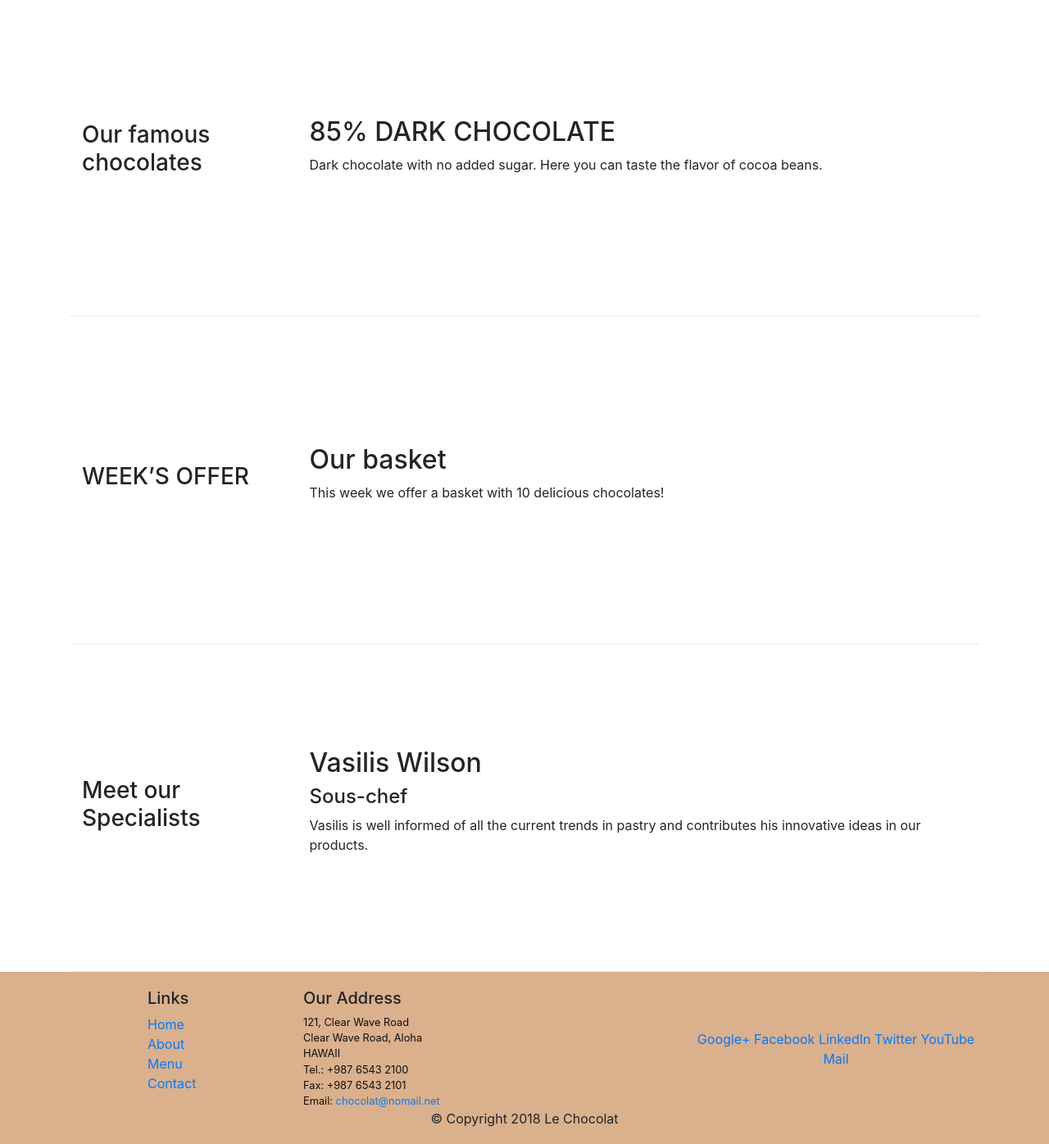
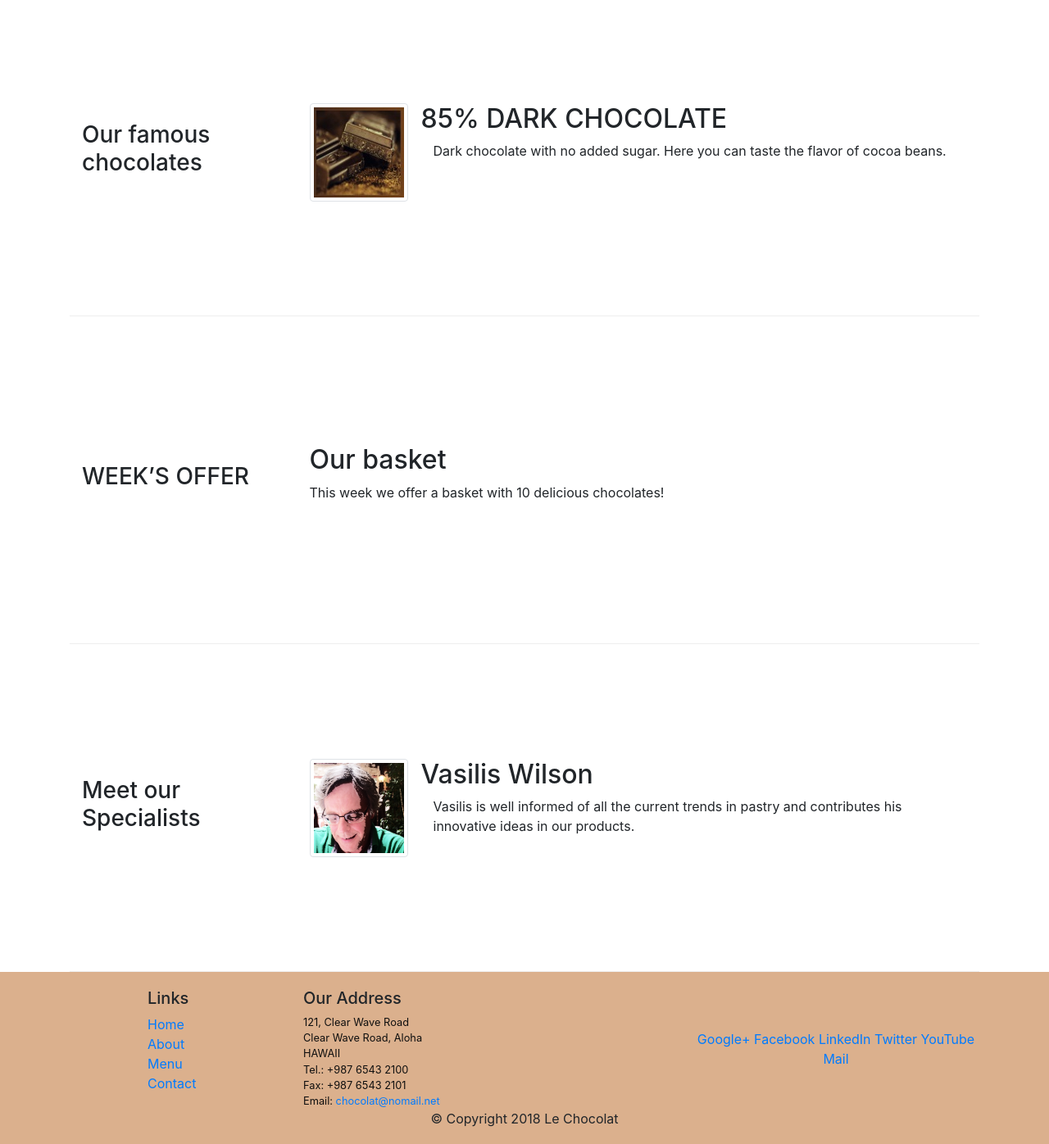
Before and after one commit to sdroggitis/lechocolat, a plain HTML site: page index.html in a window 1280 px wide. Shown: the part 360-1756 px from the top of the page at 82% size. Drawn offline with nearby package versions, Linux system fonts and the light colour scheme.

Commit message:
Images and Media

```diff
--- a/index.html
+++ b/index.html
@@ -22,7 +22,8 @@
 
     <nav class="navbar navbar-expand-md navbar-light bg-light fixed-top ">
         <div class="container">
-            <a class="navbar-brand" href="#">Le Chocolat</a>
+            <a class="navbar-brand" href="./index.html"><img src="images/logo.png" height="40" width="54"></a>
+
             <button class="navbar-toggler" type="button" data-toggle="collapse" data-target="#Navbar">
                 <span class="navbar-toggler-icon"></span>
             </button>
@@ -54,6 +55,7 @@
                         recipes. Our creations will travel you in the chocolate world!</p>
                 </div>
                 <div class="col col-sm">
+                    <img src="images/logo.png" class="img-fluid">
                 </div>
             </div>
         </div>
@@ -66,8 +68,15 @@
                 <h3>Our famous chocolates</h3>
             </div>
             <div class="col-sm col-md">
-                <h2>85% DARK CHOCOLATE</h2>
-                <p>Dark chocolate with no added sugar. Here you can taste the flavor of cocoa beans.</p>
+                <div class="media">
+                    <img class="d-flex mr-3 img-thumbnail align-self-center" src="images/dark85.jpg"
+                        alt="85% DARK CHOCOLATE">
+                    <div class="media-body">
+                        <h2 class="mt-0">85% DARK CHOCOLATE</h2>
+                        <p class="col d-none d-md-block">Dark chocolate with no added sugar.
+                            Here you can taste the flavor of cocoa beans.</p>
+                    </div>
+                </div>
             </div>
         </div>
 
@@ -87,10 +96,15 @@
                 <h3>Meet our Specialists</h3>
             </div>
             <div class="col-sm col-md">
-                <h2>Vasilis Wilson </h2>
-                <h4>Sous-chef</h4>
-                <p>Vasilis is well informed of all the current trends in pastry and contributes his innovative ideas in
-                    our products.</p>
+                    <div class="media">
+                            <img class="d-flex mr-3 img-thumbnail align-self-center"
+                                src="images/cartoonVasilis.png" alt="Vasilis Wilson">
+                            <div class="media-body">
+                                <h2 class="mt-0">Vasilis Wilson</h2>
+                                <p class="col d-none d-md-block">Vasilis is well informed of all the current
+                                    trends in pastry and contributes his innovative ideas in our products.</p>
+                            </div>
+                        </div>
             </div>
         </div>
     </div>
```
Also changed, not shown: aboutus.html (+4 -2 lines), images/cartoonVasilis.png (added), images/dark85.jpg (added), images/logo.png (added), images/promotion.jpg (added). Lines whose indentation alone changed are shown as unchanged.
